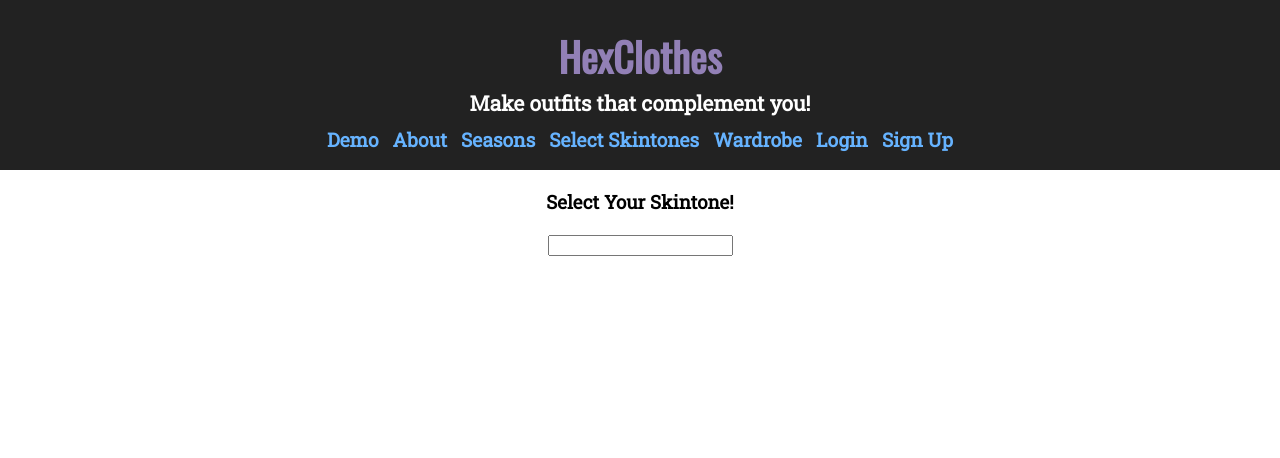
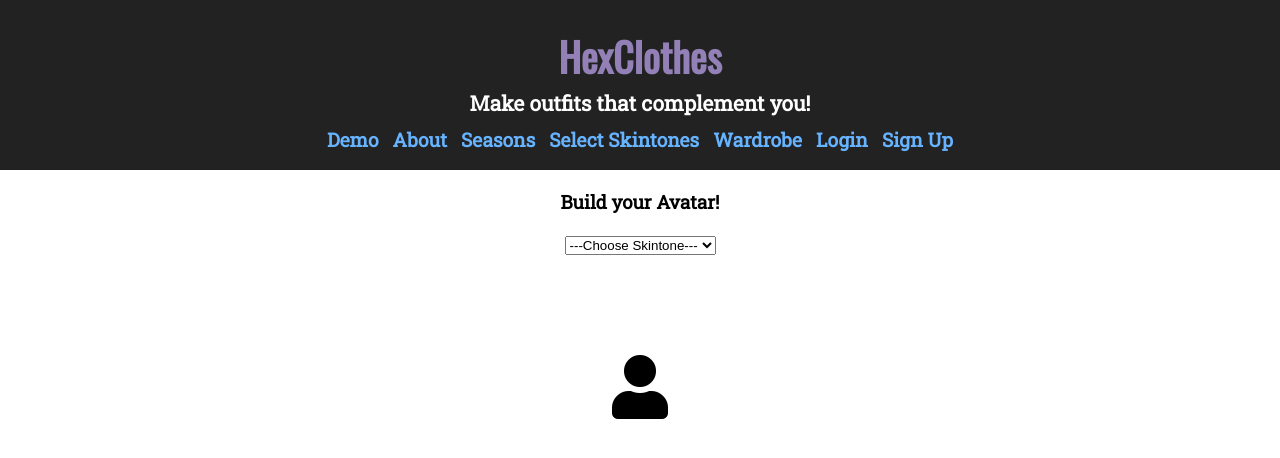
Before and after one commit to Saitama2016/hex-clothes, a React (Create React App) app: page /avatar in a window 1280 px wide. Shown: the top 458 px of the page. Built offline with nearby package versions, Linux system fonts and the light colour scheme.

Commit message:
Avatar Static Page

```diff
--- a/src/avatarLog/avatar.css
+++ b/src/avatarLog/avatar.css
@@ -0,0 +1,3 @@
+.fa-user {
+    margin-top: 100px;
+}
--- a/src/avatarLog/avatar.js
+++ b/src/avatarLog/avatar.js
@@ -1,10 +1,33 @@
 import React from 'react';
+import './avatar.css';
 
 export default function Avatar() {
     return (
         <div>
-            <h3>Select Your Skintone!</h3>
-            <input />
+            <h3>Build your Avatar!</h3>
+            <form>
+                <label><select>
+                    <option>---Choose Skintone---</option>
+                    <option value="" style={{background: "#260701", color: "#FFF"}}>Root Beer</option>
+                    <option value="" style={{background: "#3D0C02", color: "#FFF"}}>Black Bean</option>
+                    <option value="" style={{background: "#843722", color: "#FFF"}}>Burnt Umber</option>
+                    <option value="" style={{background: "#8D5524", color: "#FFF"}}>Russet</option>
+                    <option value="" style={{background: "#C68642", color: "#FFF"}}>Peru</option>
+                    <option value="" style={{background: "#9F5C3C", color: "#FFF"}}>Coconut</option>
+                    <option value="" style={{background: "#AF6E51", color: "#000"}}>Brown Sugar</option>
+                    <option value="" style={{background: "#C18566", color: "#000"}}>Deer</option>
+                    <option value="" style={{background: "#C69076", color: "#000"}}>Antique Brass</option>
+                    <option value="" style={{background: "#D3A186", color: "#000"}}>Tumbleweed</option>
+                    <option value="" style={{background: "#E2A898", color: "#000"}}>Pastel Pink</option>
+                    <option value="" style={{background: "#F0BEAF", color: "#000"}}>Desert Sand</option>
+                    <option value="" style={{background: "#F6D3BD", color: "#000"}}>Pale Pink</option>
+                    <option value="" style={{background: "#E0AC69"}}>Fawn</option>
+                    <option value="" style={{background: "#F1C27D"}}>Mellow Apricot</option>
+                    <option value="" style={{background: "#FFDBAC"}}>Navajo White</option>
+                </select></label>
+                <br />
+                <div><i className="fas fa-user fa-4x"></i></div>
+            </form>
         </div>
     );
 }
```
